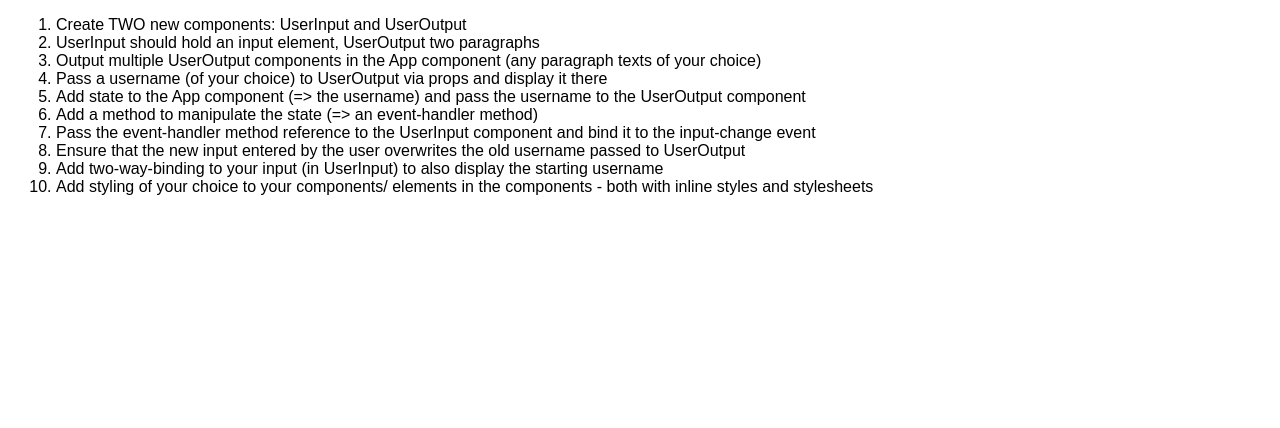
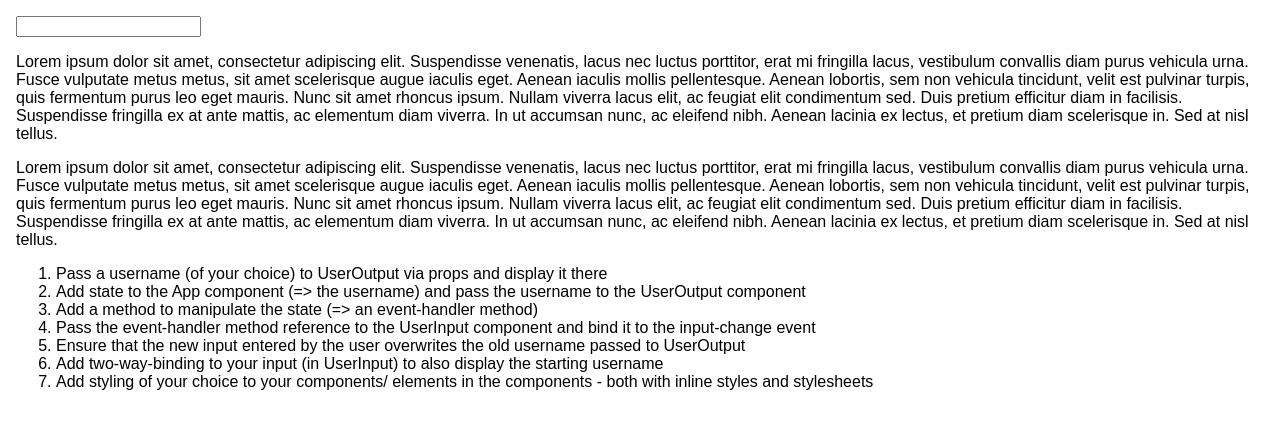
Before and after one commit to Redrogue12/React-Base-Syntax, a React (Create React App) app: page / in a window 1280 px wide. Shown: the top 428 px of the page. Built offline with nearby package versions, Linux system fonts and the light colour scheme.

Commit message:
implemented components inside App.js

```diff
--- a/src/App.js
+++ b/src/App.js
@@ -1,14 +1,19 @@
 import React, { Component } from 'react';
 import './App.css';
+
+// Components
+import UserInput from './components/UserInput'
+import UserOutput from './components/UserOutput'
 
 class App extends Component {
   render() {
     return (
       <div className="App">
+
+        <UserInput />
+        <UserOutput />
+
         <ol>
-          <li>Create TWO new components: UserInput and UserOutput</li>
-          <li>UserInput should hold an input element, UserOutput two paragraphs</li>
-          <li>Output multiple UserOutput components in the App component (any paragraph texts of your choice)</li>
           <li>Pass a username (of your choice) to UserOutput via props and display it there</li>
           <li>Add state to the App component (=> the username) and pass the username to the UserOutput component</li>
           <li>Add a method to manipulate the state (=> an event-handler method)</li>
```
